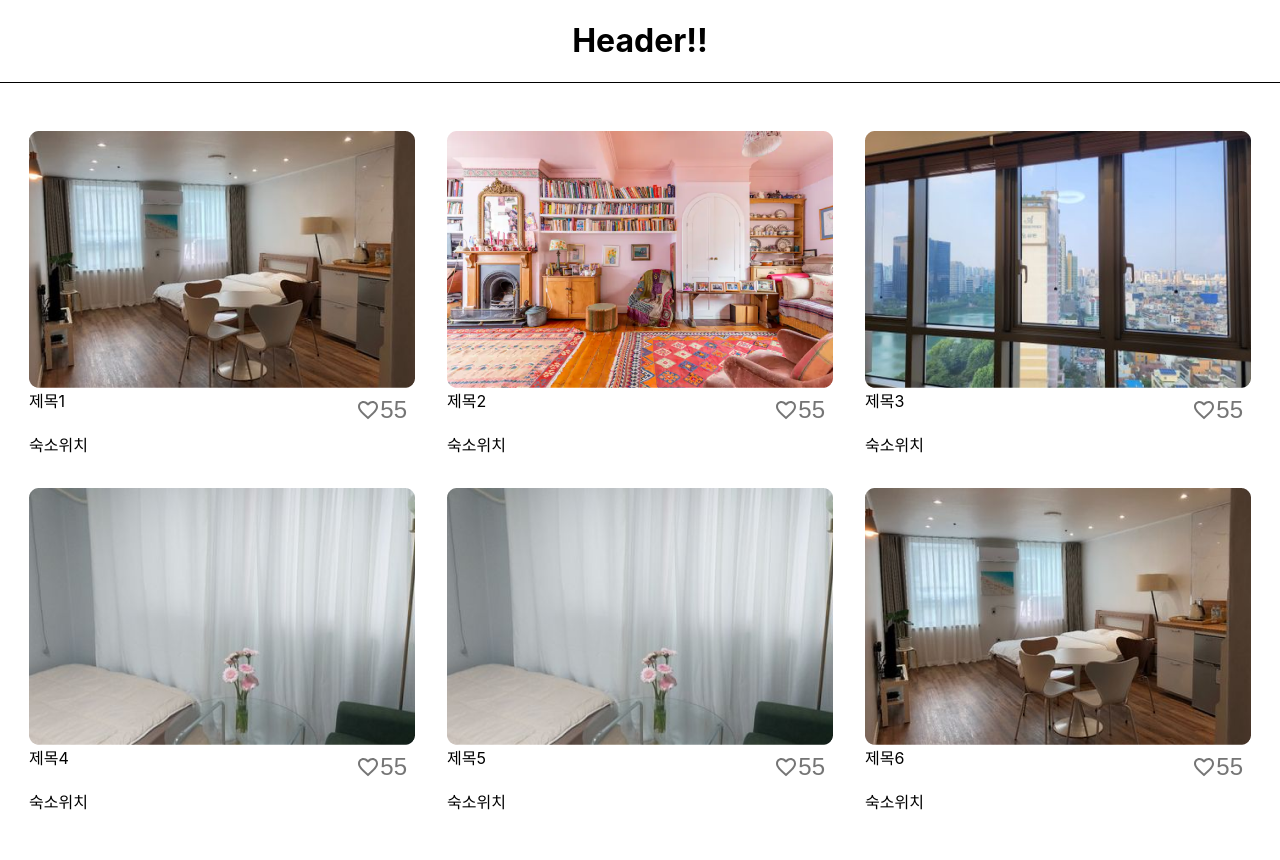
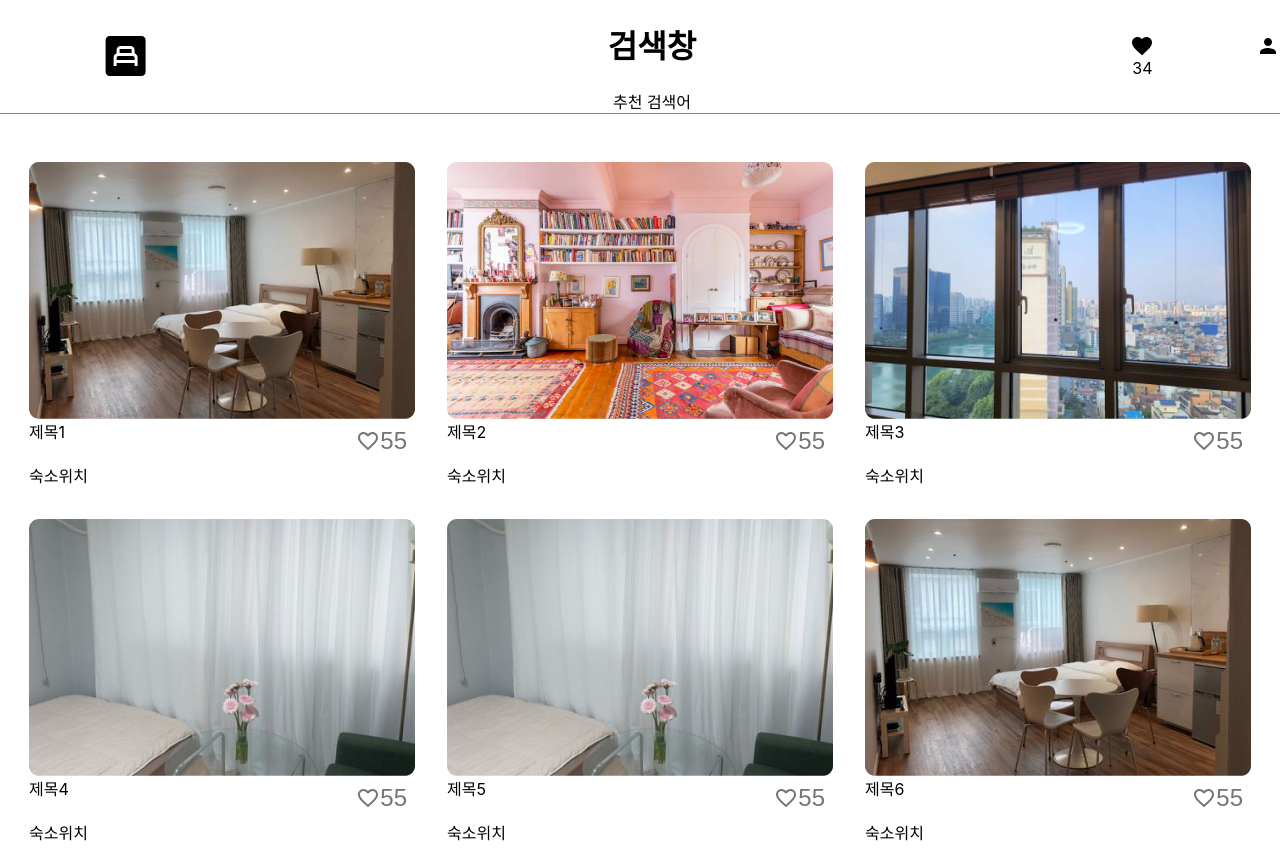
Before and after one commit to cjfghk5697/Sublet, a React (Create React App) app in the folder sublet-front/: page / in a window 1280 px wide. Before the commit the page ends 829 px from the top, so only its background shows below. Built offline with nearby package versions, Linux system fonts and the light colour scheme.

Commit message:
테스트 데이터 업로드

```diff
--- a/sublet-front/src/components/Header.js
+++ b/sublet-front/src/components/Header.js
@@ -1,18 +1,56 @@
+import BedroomChildIcon from '@mui/icons-material/BedroomChild'; // 로고 임시 대체
+import { Favorite } from '@mui/icons-material'
+import PersonIcon from '@mui/icons-material/Person';
+
 const styles = {
   container: {
     display: 'flex',
+    flexDirection: 'row',
+    alignItems: 'center',
+    justifyContent: 'center',
+    borderBottom: '1px solid gray',
+    marginBottom: '2em',
+    width: '100%',
+  },
+  logo: {
+    flex: 1,
+    width: '2em',
+    height: '2em',
+    marginRight: '1em',
+  },
+  searchbar: {
+    flex: 3,
+    width: 'auto',
+    textAlign: 'center',
+  },
+  profile: {
+    display: 'flex',
+    flexDirection: 'row',
+    flex: 1,
+  },
+  favorite: {
+    flex: 1,
+    display: 'flex',
     flexDirection: 'column',
     alignItems: 'center',
-    borderBottom: '1px solid black',
-    marginBottom: '2em',
-    width: '100%',
   },
 }
 
 export default function Header() {
   return (
     <div style={styles.container}>
-      <h1>Header!!</h1>
+      <BedroomChildIcon style={styles.logo}/>
+      <div style={styles.searchbar}>
+        <h1>검색창</h1>
+        추천 검색어
+      </div>
+      <div style={styles.profile}>
+        <span style={styles.favorite}>
+          <Favorite />
+          {33+1}
+        </span>
+        <PersonIcon />
+      </div>
     </div>
   );
 }
--- a/sublet-front/src/components/RoomProfile.js
+++ b/sublet-front/src/components/RoomProfile.js
@@ -18,7 +18,6 @@ const styles = {
 }
 
 export default function RoomProfile(props) {
-  console.log(props.room);
   return (
     <div style={styles.container}>
       <img style={styles.roomImage} src={props.room.images[0]} />
--- a/sublet-front/src/pages/Home.js
+++ b/sublet-front/src/pages/Home.js
@@ -1,172 +1,18 @@
 import RoomProfile from '../components/RoomProfile';
 import Header from '../components/Header';
-import React, { useState } from 'react'
+import React from 'react';
+import * as makeTest from '../testdata/testdata.js'
 
-///* test data
-const roomTempData = [ // This is a temporary data structure for testing purposes
-  {
-    id: "650728e80ef0723c4dad666c",
-    key: 0,
-    basic_info: "기본 정보",
-    benefit: "혜택",
-    description: "상세설명",
-    end_day: "2023-09-18T00:00:00.000Z",
-    extra_info: "혹시 모를 하고 싶은 말 등등등",
-    images: [
-            "testImages/room1.png",
-            "image2",
-            "image3",
-            "image4",
-            "image5"
-    ],
-    max_duration: "5M",
-    min_duration: "3M",
-    position: "숙소위치",
-    refund_policy: "환불정책 1, 2, 3 등등등",
-    rule: "규칙",
-    start_day: "2023-09-18T00:00:00.000Z",
-    title: "제목1",
-    like: true,
-    likeCount: 55
-  },
-  {
-    id: "650728e80ef0723c4dad666c",
-    key: 0,
-    basic_info: "기본 정보",
-    benefit: "혜택",
-    description: "상세설명",
-    end_day: "2023-09-18T00:00:00.000Z",
-    extra_info: "혹시 모를 하고 싶은 말 등등등",
-    images: [
-            "./testImages/room2.png",
-            "image2",
-            "image3",
-            "image4",
-            "image5"
-    ],
-    max_duration: "5M",
-    min_duration: "3M",
-    position: "숙소위치",
-    refund_policy: "환불정책 1, 2, 3 등등등",
-    rule: "규칙",
-    start_day: "2023-09-18T00:00:00.000Z",
-    title: "제목2",
-    like: false,
-    likeCount: 55
-  },
-  {
-    id: "650728e80ef0723c4dad666c",
-    key: 0,
-    basic_info: "기본 정보",
-    benefit: "혜택",
-    description: "상세설명",
-    end_day: "2023-09-18T00:00:00.000Z",
-    extra_info: "혹시 모를 하고 싶은 말 등등등",
-    images: [
-            "./testImages/room3.png",
-            "image2",
-            "image3",
-            "image4",
-            "image5"
-    ],
-    max_duration: "5M",
-    min_duration: "3M",
-    position: "숙소위치",
-    refund_policy: "환불정책 1, 2, 3 등등등",
-    rule: "규칙",
-    start_day: "2023-09-18T00:00:00.000Z",
-    title: "제목3",
-    like: false,
-    likeCount: 55
-  },
-  {
-    id: "650728e80ef0723c4dad666c",
-    key: 0,
-    basic_info: "기본 정보",
-    benefit: "혜택",
-    description: "상세설명",
-    end_day: "2023-09-18T00:00:00.000Z",
-    extra_info: "혹시 모를 하고 싶은 말 등등등",
-    images: [
-            "./testImages/room4.png",
-            "image2",
-            "image3",
-            "image4",
-            "image5"
-    ],
-    max_duration: "5M",
-    min_duration: "3M",
-    position: "숙소위치",
-    refund_policy: "환불정책 1, 2, 3 등등등",
-    rule: "규칙",
-    start_day: "2023-09-18T00:00:00.000Z",
-    title: "제목4",
-    like: true,
-    likeCount: 55
-  },
-  {
-    id: "650728e80ef0723c4dad666c",
-    key: 0,
-    basic_info: "기본 정보",
-    benefit: "혜택",
-    description: "상세설명",
-    end_day: "2023-09-18T00:00:00.000Z",
-    extra_info: "혹시 모를 하고 싶은 말 등등등",
-    images: [
-            "./testImages/room4.png",
-            "image2",
-            "image3",
-            "image4",
-            "image5"
-    ],
-    max_duration: "5M",
-    min_duration: "3M",
-    position: "숙소위치",
-    refund_policy: "환불정책 1, 2, 3 등등등",
-    rule: "규칙",
-    start_day: "2023-09-18T00:00:00.000Z",
-    title: "제목5",
-    like: true,
-    likeCount: 55
-  },
-  {
-    id: "650728e80ef0723c4dad666c",
-    key: 0,
-    basic_info: "기본 정보",
-    benefit: "혜택",
-    description: "상세설명",
-    end_day: "2023-09-18T00:00:00.000Z",
-    extra_info: "혹시 모를 하고 싶은 말 등등등",
-    images: [
-            "./testImages/room1.png",
-            "image2",
-            "image3",
-            "image4",
-            "image5"
-    ],
-    max_duration: "5M",
-    min_duration: "3M",
-    position: "숙소위치",
-    refund_policy: "환불정책 1, 2, 3 등등등",
-    rule: "규칙",
-    start_day: "2023-09-18T00:00:00.000Z",
-    title: "제목6",
-    like: true,
-    likeCount: 55
-  },
-
-]
-//*/ test data
+const roomTempData = makeTest.makeTestData(); // This is a temporary data for testing
 
 export default function Home() {
-  const [likes, setLikes] = useState({})
 
   const styles = {
     container: {
       display: 'flex',
       flexDirection: 'column',
       alignItems: 'center',
-      width: '100%',
+      width: 'auto',
     },
     roomContainer: {
       display: "grid",
@@ -175,29 +21,11 @@ export default function Home() {
     },
   };
 
-  /*
-  const toggleFavorite = (room) => () => {
-    if(room.id in likes){
-        let newLikes = {}
-        Object.keys(likes).map(newRoom => {
-            if(likes[newRoom].id !== room.id){
-                newLikes = {...newLikes, [newRoom] : likes[newRoom]}
-            }
-        })
-        setLikes(newLikes);
-    }
-    else{
-        setLikes({ ...likes, [room.id]: room });
-    }
-  }
-  */
-
   let rooms = roomTempData.map( (room) => {
     return (
       <RoomProfile
         room={room}
       />
-      // toggleFavorite={toggleFavorite}
     )
   });
 
--- /dev/null
+++ b/sublet-front/src/testdata/testdata.js
@@ -0,0 +1,156 @@
+export const makeTestData = () => {
+    return(
+      [  {
+        id: "650728e80ef0723c4dad666c",
+        key: 0,
+        basic_info: "기본 정보",
+        benefit: "혜택",
+        description: "상세설명",
+        end_day: "2023-09-18T00:00:00.000Z",
+        extra_info: "혹시 모를 하고 싶은 말 등등등",
+        images: [
+                "testImages/room1.png",
+                "image2",
+                "image3",
+                "image4",
+                "image5"
+        ],
+        max_duration: "5M",
+        min_duration: "3M",
+        position: "숙소위치",
+        refund_policy: "환불정책 1, 2, 3 등등등",
+        rule: "규칙",
+        start_day: "2023-09-18T00:00:00.000Z",
+        title: "제목1",
+        like: true,
+        likeCount: 55
+      },
+      {
+        id: "650728e80ef0723c4dad666c",
+        key: 0,
+        basic_info: "기본 정보",
+        benefit: "혜택",
+        description: "상세설명",
+        end_day: "2023-09-18T00:00:00.000Z",
+        extra_info: "혹시 모를 하고 싶은 말 등등등",
+        images: [
+                "./testImages/room2.png",
+                "image2",
+                "image3",
+                "image4",
+                "image5"
+        ],
+        max_duration: "5M",
+        min_duration: "3M",
+        position: "숙소위치",
+        refund_policy: "환불정책 1, 2, 3 등등등",
+        rule: "규칙",
+        start_day: "2023-09-18T00:00:00.000Z",
+        title: "제목2",
+        like: false,
+        likeCount: 55
+      },
+      {
+        id: "650728e80ef0723c4dad666c",
+        key: 0,
+        basic_info: "기본 정보",
+        benefit: "혜택",
+        description: "상세설명",
+        end_day: "2023-09-18T00:00:00.000Z",
+        extra_info: "혹시 모를 하고 싶은 말 등등등",
+        images: [
+                "./testImages/room3.png",
+                "image2",
+                "image3",
+                "image4",
+                "image5"
+        ],
+        max_duration: "5M",
+        min_duration: "3M",
+        position: "숙소위치",
+        refund_policy: "환불정책 1, 2, 3 등등등",
+        rule: "규칙",
+        start_day: "2023-09-18T00:00:00.000Z",
+        title: "제목3",
+        like: false,
+        likeCount: 55
+      },
+      {
+        id: "650728e80ef0723c4dad666c",
+        key: 0,
+        basic_info: "기본 정보",
+        benefit: "혜택",
+        description: "상세설명",
+        end_day: "2023-09-18T00:00:00.000Z",
+        extra_info: "혹시 모를 하고 싶은 말 등등등",
+        images: [
+                "./testImages/room4.png",
+                "image2",
+                "image3",
+                "image4",
+                "image5"
+        ],
+        max_duration: "5M",
+        min_duration: "3M",
+        position: "숙소위치",
+        refund_policy: "환불정책 1, 2, 3 등등등",
+        rule: "규칙",
+        start_day: "2023-09-18T00:00:00.000Z",
+        title: "제목4",
+        like: true,
+        likeCount: 55
+      },
+      {
+        id: "650728e80ef0723c4dad666c",
+        key: 0,
+        basic_info: "기본 정보",
+        benefit: "혜택",
+        description: "상세설명",
+        end_day: "2023-09-18T00:00:00.000Z",
+        extra_info: "혹시 모를 하고 싶은 말 등등등",
+        images: [
+                "./testImages/room4.png",
+                "image2",
+                "image3",
+                "image4",
+                "image5"
+        ],
+        max_duration: "5M",
+        min_duration: "3M",
+        position: "숙소위치",
+        refund_policy: "환불정책 1, 2, 3 등등등",
+        rule: "규칙",
+        start_day: "2023-09-18T00:00:00.000Z",
+        title: "제목5",
+        like: true,
+        likeCount: 55
+      },
+      {
+        id: "650728e80ef0723c4dad666c",
+        key: 0,
+        basic_info: "기본 정보",
+        benefit: "혜택",
+        description: "상세설명",
+        end_day: "2023-09-18T00:00:00.000Z",
+        extra_info: "혹시 모를 하고 싶은 말 등등등",
+        images: [
+                "./testImages/room1.png",
+                "image2",
+                "image3",
+                "image4",
+                "image5"
+        ],
+        max_duration: "5M",
+        min_duration: "3M",
+        position: "숙소위치",
+        refund_policy: "환불정책 1, 2, 3 등등등",
+        rule: "규칙",
+        start_day: "2023-09-18T00:00:00.000Z",
+        title: "제목6",
+        like: true,
+        likeCount: 55
+      },
+
+      ]
+    );
+  }
```
